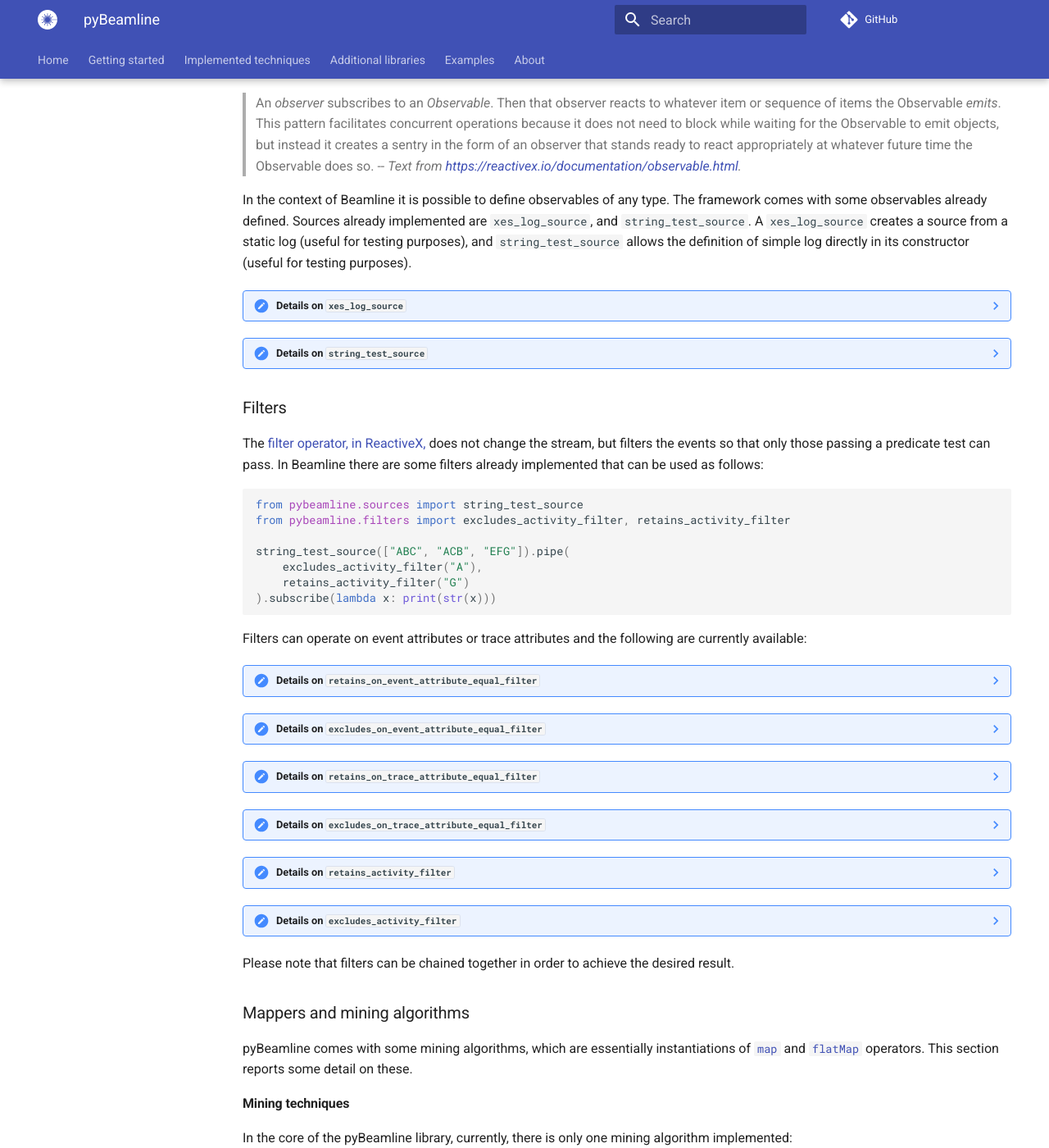
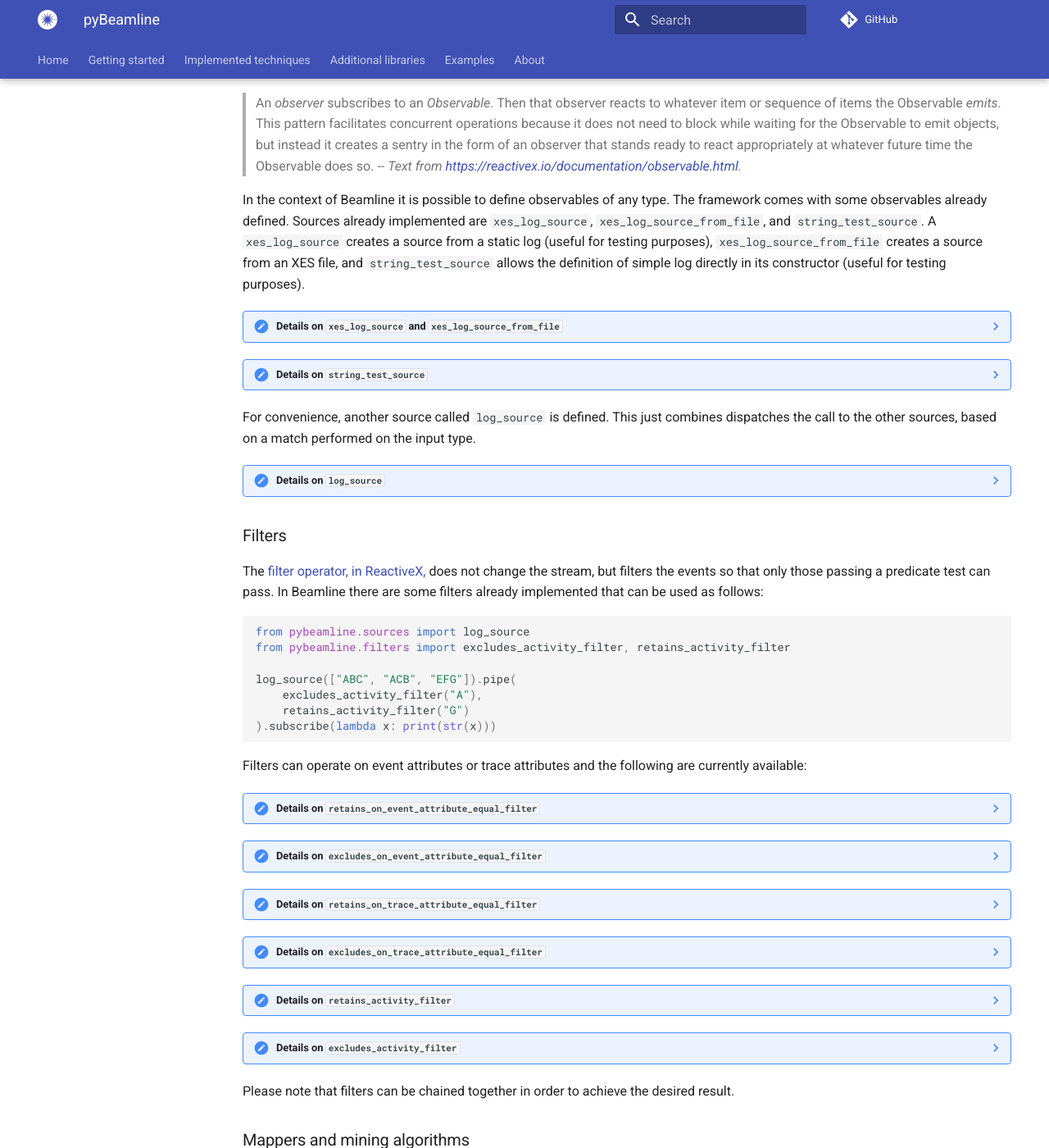
Before and after one commit to beamline/docs, an MkDocs documentation site: the page built from docs/pybeamline.md, in a window 1280 px wide and 1400 px high, scrolled down 2045 px. Shown: the whole window at 82% size. Built offline with MkDocs 1.6.1 and Material for MkDocs 9.7.7, drawn with Linux system fonts in a browser that asks for light colours; comment, search, counter and statistics services are not loaded.

Commit message:
Improved doc with new method for loading xes

````diff
--- a/docs/pybeamline.md
+++ b/docs/pybeamline.md
@@ -86,9 +86,9 @@ Essentially, a Beamline event, consists of 3 maps for attributes referring to th
 > An *observer* subscribes to an *Observable*. Then that observer reacts to whatever item or sequence of items the Observable *emits*. This pattern facilitates concurrent operations because it does not need to block while waiting for the Observable to emit objects, but instead it creates a sentry in the form of an observer that stands ready to react appropriately at whatever future time the Observable does so.
 > -- <cite>Text from <https://reactivex.io/documentation/observable.html>.</cite>
 
-In the context of Beamline it is possible to define observables of any type. The framework comes with some observables already defined. Sources already implemented are `xes_log_source`, and `string_test_source`. A `xes_log_source` creates a source from a static log (useful for testing purposes), and `string_test_source` allows the definition of simple log directly in its constructor (useful for testing purposes).
+In the context of Beamline it is possible to define observables of any type. The framework comes with some observables already defined. Sources already implemented are `xes_log_source`, `xes_log_source_from_file`, and `string_test_source`. A `xes_log_source` creates a source from a static log (useful for testing purposes), `xes_log_source_from_file` creates a source from an XES file, and `string_test_source` allows the definition of simple log directly in its constructor (useful for testing purposes).
 
-??? note "Details on `xes_log_source`"
+??? note "Details on `xes_log_source` and `xes_log_source_from_file`"
     Emits all events from an XES event log. Example usage:
     ```python
     import pm4py
@@ -97,6 +97,16 @@ In the context of Beamline it is possible to define observables of any type. The
     xes_log_source(pm4py.read_xes("test.xes")) \
         .subscribe(lambda x: print(str(x)))
     ```
+
+    A shortcut to load from a file is:
+    ```python
+    import pm4py
+    from pybeamline.sources import xes_log_source_from_file
+
+    xes_log_source_from_file("test.xes") \
+        .subscribe(lambda x: print(str(x)))
+    ```
+
 
 ??? note "Details on `string_test_source`"
     Source that considers each trace as a string provided in the constructor and each event as one character of the string. Example usage:
@@ -107,16 +117,31 @@ In the context of Beamline it is possible to define observables of any type. The
         .subscribe(lambda x: print(str(x)))
     ```
 
+For convenience, another source called `log_source` is defined. This just combines dispatches the call to the other sources, based on a match performed on the input type.
+
+??? note "Details on `log_source`"
+    Example of usages:
+    ```python
+    log_source("test.xes") # This is equivalent to xes_log_source_from_file("test.xes")
+    ```
+    ```python
+    log = pm4py.read_xes("test.xes")
+    log_source(log) # This is equivalent to xes_log_source(log)
+    ```
+    ```python
+    log_source(["ABC", "ACB", "EFG"]) # This is equivalent to string_test_source(["ABC", "ACB", "EFG"])
+    ```
+
 
 ### Filters
 
 The [filter operator, in ReactiveX,](https://reactivex.io/documentation/operators/filter.html) does not change the stream, but filters the events so that only those passing a predicate test can pass. In Beamline there are some filters already implemented that can be used as follows:
 
 ```python
-from pybeamline.sources import string_test_source
+from pybeamline.sources import log_source
 from pybeamline.filters import excludes_activity_filter, retains_activity_filter
 
-string_test_source(["ABC", "ACB", "EFG"]).pipe(
+log_source(["ABC", "ACB", "EFG"]).pipe(
     excludes_activity_filter("A"),
     retains_activity_filter("G")
 ).subscribe(lambda x: print(str(x)))
@@ -173,10 +198,10 @@ Filters can operate on event attributes or trace attributes and the following ar
 ??? note "Details on `retains_activity_filter`"
     Retains activities base on their name (`concept:name`).
     ```python
-    from pybeamline.sources import string_test_source
+    from pybeamline.sources import log_source
     from pybeamline.filters import retains_activity_filter
 
-    string_test_source(["ABC", "ACB", "EFG"]).pipe(
+    log_source(["ABC", "ACB", "EFG"]).pipe(
         retains_activity_filter("G")
     ).subscribe(lambda x: print(str(x)))
     ```
@@ -184,10 +209,10 @@ Filters can operate on event attributes or trace attributes and the following ar
 ??? note "Details on `excludes_activity_filter`"
     Excludes activities base on their name (`concept:name`).
     ```python
-    from pybeamline.sources import string_test_source
+    from pybeamline.sources import log_source
     from pybeamline.filters import excludes_activity_filter
 
-    string_test_source(["ABC", "ACB", "EFG"]).pipe(
+    log_source(["ABC", "ACB", "EFG"]).pipe(
         excludes_activity_filter("A"),
     ).subscribe(lambda x: print(str(x)))
     ```
@@ -209,10 +234,10 @@ In the core of the pyBeamline library, currently, there is only one mining algor
     An example of how the algorithm can be used is the following:
 
     ```python
-    from pybeamline.sources import string_test_source
+    from pybeamline.sources import log_source
     from pybeamline.mappers import infinite_size_directly_follows_mapper
 
-    string_test_source(["ABC", "ACB"]).pipe(
+    log_source(["ABC", "ACB"]).pipe(
         infinite_size_directly_follows_mapper()
     ).subscribe(lambda x: print(str(x)))
     ```
@@ -235,15 +260,18 @@ To transform the window into a DataFrame, the `sliding_window_to_log` operators
 
     An example is shown in the following:
     ```python
-    from pybeamline.sources import string_test_source
+    from pybeamline.sources import log_source
     from pybeamline.mappers import sliding_window_to_log
     from reactivex.operators import window_with_count
     import pm4py
 
-    string_test_source(["ABC", "ABD"]).pipe(
+    def process_log(log):
+        print(pm4py.discover_dfg_typed(x))
+
+    log_source(["ABC", "ABD"]).pipe(
         window_with_count(3),
         sliding_window_to_log()
-    ).subscribe(lambda x: print(pm4py.discover_dfg_typed(x)))
+    ).subscribe(process_log)
     ```
     This code will print:
     ```
````
Also changed, not shown: other parts of docs/pybeamline.md (+8 -8 lines).
